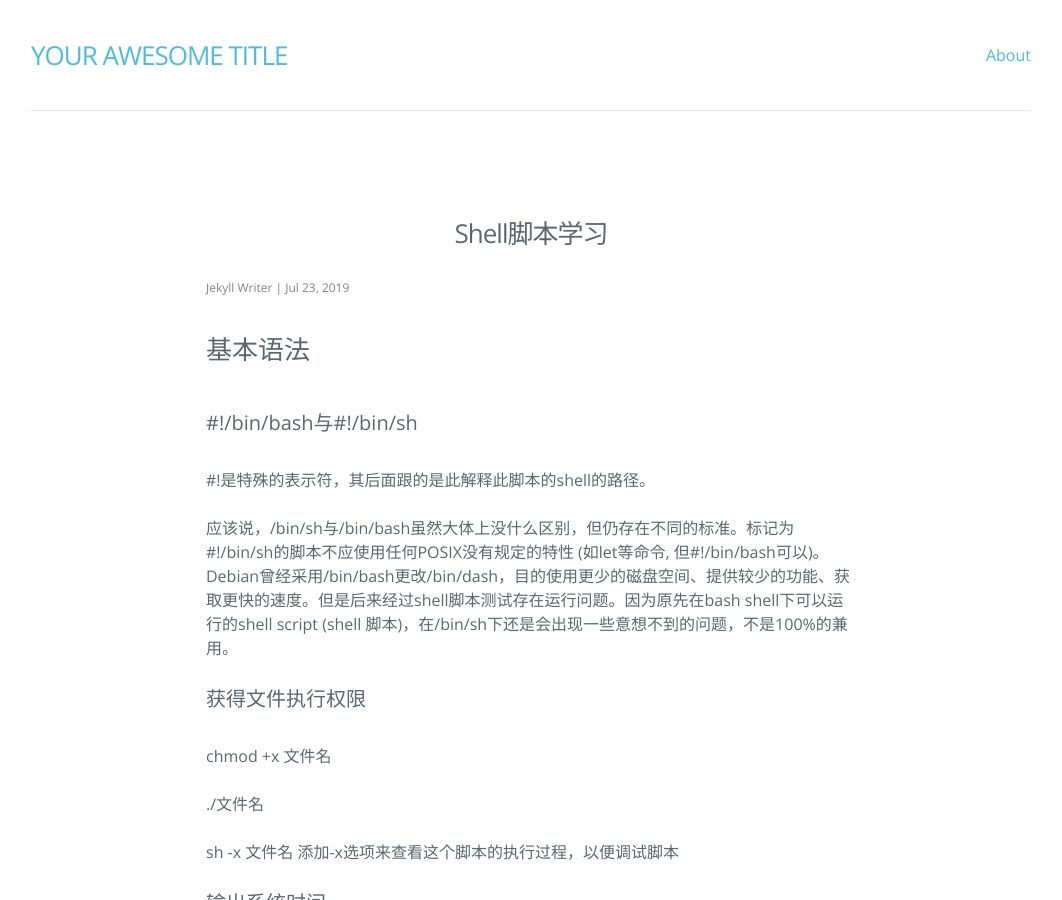
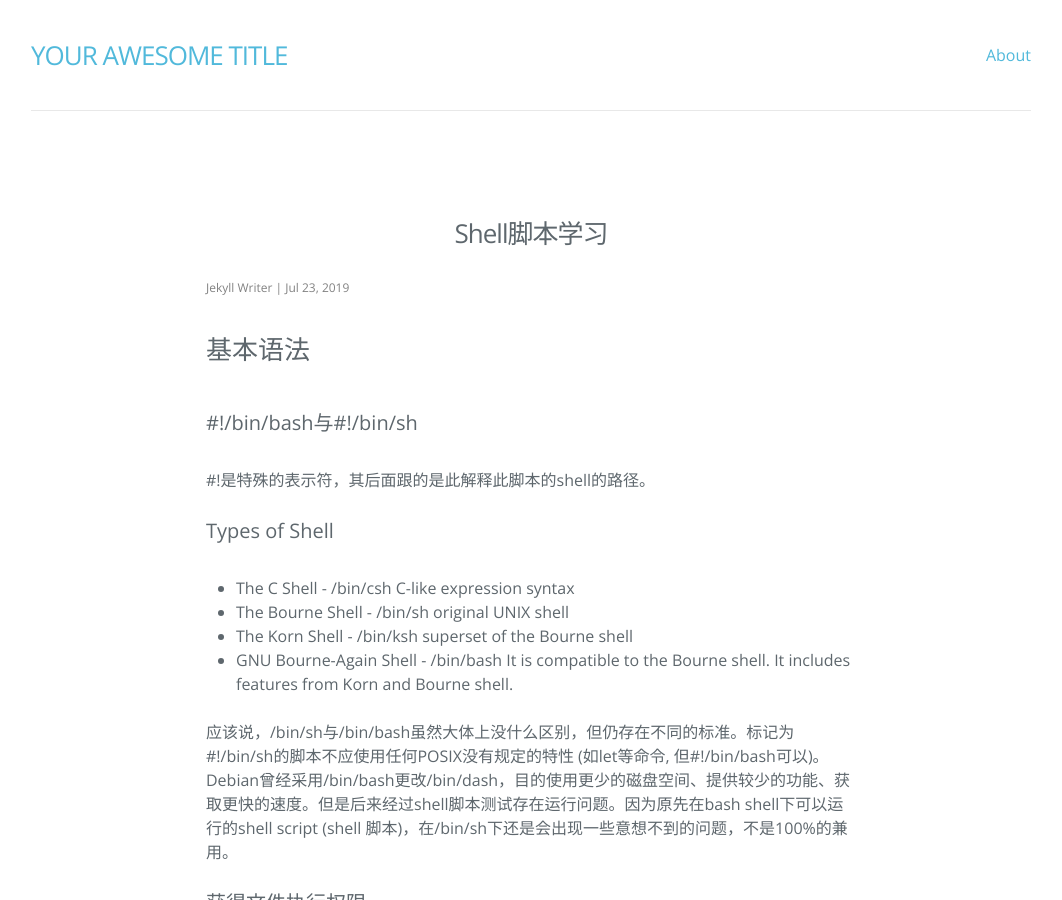
Before and after one commit to galaapple/ether.github.io, a Jekyll site: the page built from _posts/2019-07-23-Shell.md, in a window 1280 px wide and 900 px high. Shown: the whole window, without its empty margins (109-1171 px from the left). Built offline with Jekyll 4.4.1, drawn with Linux system fonts in a browser that asks for light colours; nearby versions of some CDN libraries.

Commit message:
Update Shell脚本学习

```diff
--- a/_posts/2019-07-23-Shell.md
+++ b/_posts/2019-07-23-Shell.md
@@ -1,14 +1,25 @@
 ---
 title: Shell脚本学习
 layout: post
-tags: '工具'
+tags: 工具
 categories: 自我迭代
 ---
-
 ### 基本语法
 
 #### #!/bin/bash与#!/bin/sh
  #!是特殊的表示符，其后面跟的是此解释此脚本的shell的路径。
+
+
+#### Types of Shell
+* The C Shell -  /bin/csh
+C-like expression syntax
+* The Bourne Shell - /bin/sh
+original UNIX shell
+* The Korn Shell - /bin/ksh
+superset of the Bourne shell
+* GNU Bourne-Again Shell - /bin/bash
+It is compatible to the Bourne shell. It includes features from Korn
+and Bourne shell.
 
 应该说，/bin/sh与/bin/bash虽然大体上没什么区别，但仍存在不同的标准。标记为#!/bin/sh的脚本不应使用任何POSIX没有规定的特性 (如let等命令, 但#!/bin/bash可以)。Debian曾经采用/bin/bash更改/bin/dash，目的使用更少的磁盘空间、提供较少的功能、获取更快的速度。但是后来经过shell脚本测试存在运行问题。因为原先在bash shell下可以运行的shell script (shell 脚本)，在/bin/sh下还是会出现一些意想不到的问题，不是100%的兼用。
 
```
